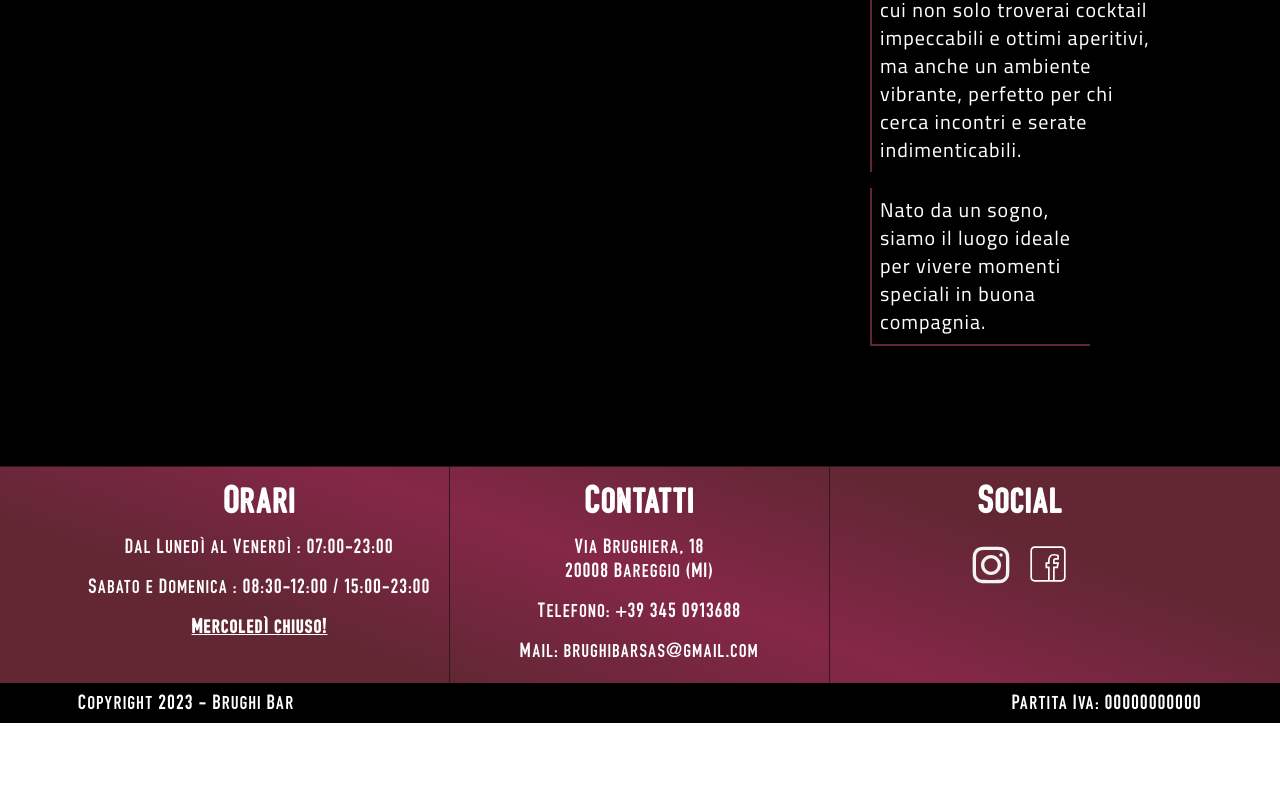
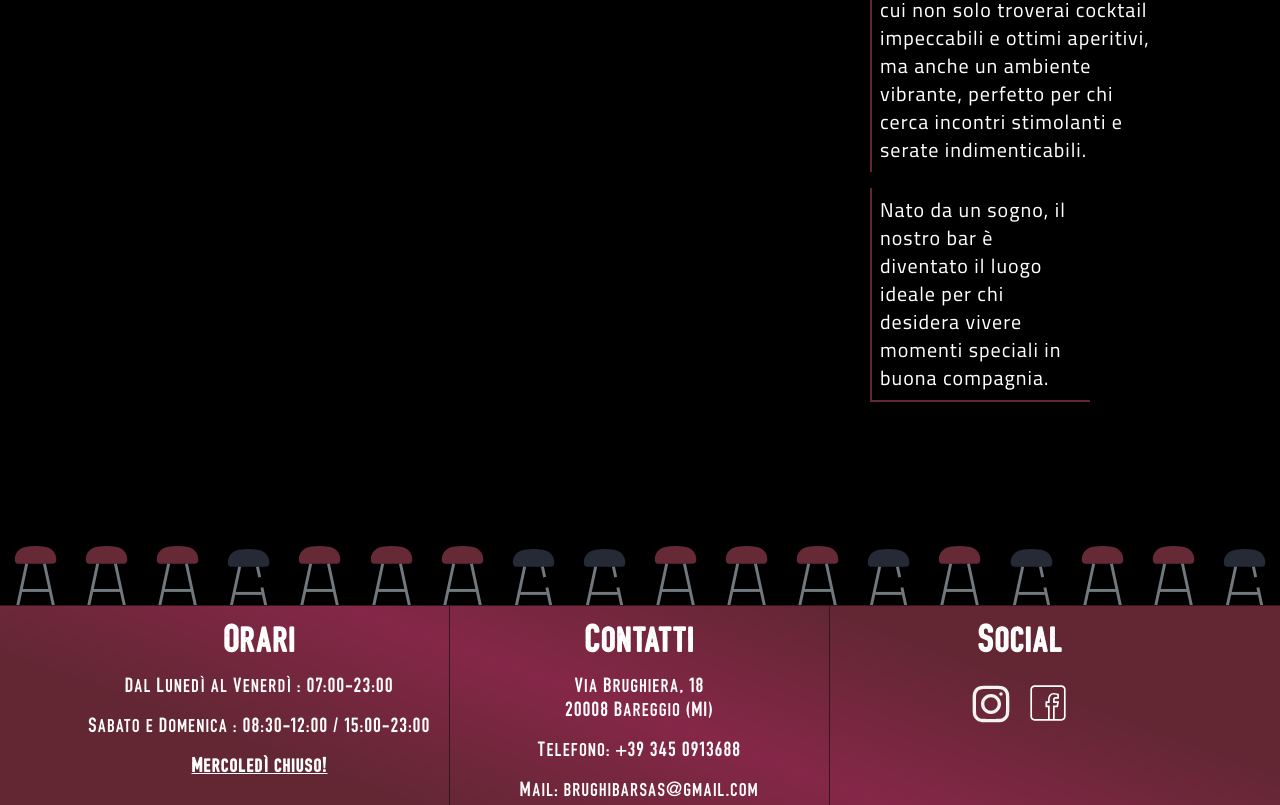
Before and after one commit to Massolinii/bar_brughi, a Next.js app: page / in a window 1280 px wide. Shown: the part 2318-3123 px from the top of the page. Before the commit the page ends 3041 px from the top, so only its background shows below. Built offline with nearby package versions, Linux system fonts and the light colour scheme.

Commit message:
cose cose cose

```diff
--- a/src/app/globals.css
+++ b/src/app/globals.css
@@ -4,7 +4,17 @@
 
 main {
   background: black;
+  background-image: radial-gradient(black 1px, transparent 0);
+  background-size: 40px 40px;
+  background-position: -19px -19px;
   min-height: 60vh;
+}
+
+.dark-bg {
+  background: black;
+  background-image: radial-gradient(black 1px, transparent 0);
+  background-size: 40px 40px;
+  background-position: -19px -19px;
 }
 
 .grad-magenta {
--- a/src/components/chi-siamo/ChiSiamo.js
+++ b/src/components/chi-siamo/ChiSiamo.js
@@ -5,13 +5,14 @@ import { cairo } from "@/assets/FontExport";
 
 export default function ChiSiamo() {
   return (
-    <div className={cairo.className}>
     <div className="bg-black w-full mb-20">
       <div className="container mx-auto grid grid-cols-12 gap-4 p-2">
         <div className="col-span-12 md:col-span-6 flex flex-col justify-center">
           <h2 className="text-4xl md:text-6xl text-end mb-2 md:mb-4 text-lightmag">
             Chi Siamo
           </h2>
+
+          <div className={cairo.className}>
             <p className="p-2 border-t-2 border-l-2 border-magenta text-lg">
               Benvenuti al nostro accogliente bar nel cuore della provincia! Da
               oltre 6 mesi, siamo il punto di ritrovo preferito per gli abitanti
@@ -20,11 +21,12 @@ export default function ChiSiamo() {
               sfiziosi stuzzichini per accompagnare le vostre chiacchiere.
             </p>
           </div>
+        </div>
+
         <div className="col-span-12 md:col-span-6">
           <img src={fotochisiamo.src} alt="Chi Siamo" className="w-full" />
         </div>
       </div>
     </div>
-    </div>
   );
 }
--- a/src/components/chi-siamo/DoveSiamo.js
+++ b/src/components/chi-siamo/DoveSiamo.js
@@ -9,7 +9,7 @@ export default function DoveSiamo() {
         </p>
         <div className="relative">
           <div className={cairo.className}>
-            <p className="p-2 mb-4 border-r-2 border-magenta text-end">
+            <p className="p-2 mb-4 border-r-2 border-magenta text-end text-lg">
               Via Brughiera, 18 - Bareggio (MI) 20008
             </p>
           </div>
--- a/src/components/home/HeroPresentation.js
+++ b/src/components/home/HeroPresentation.js
@@ -85,6 +85,7 @@ export default function HeroPresentation() {
               <span className="text-lightmag">Brughi Bar</span>
             </p>
           </div>
+
           <div className={cairo.className}>
             <p className="p-2 me-0 md:me-8 border-l-2 text-xl tracking-wider border-magenta">
               La nascita di questo bar è frutto di una passione intensa per la
@@ -95,16 +96,25 @@ export default function HeroPresentation() {
               Abbiamo voluto creare un angolo raffinato ma allo stesso tempo
               accogliente, in cui non solo troverai cocktail impeccabili e
               ottimi aperitivi, ma anche un ambiente vibrante, perfetto per chi
-              cerca incontri e serate indimenticabili.
+              cerca incontri stimolanti e serate indimenticabili.
             </p>
 
             <p className="p-2 me-6 md:me-24 border-l-2 border-b-2 text-xl tracking-wider border-magenta">
-              Nato da un sogno, siamo il luogo ideale per vivere momenti
-              speciali in buona compagnia.
+              Nato da un sogno, il nostro bar è diventato il luogo ideale per
+              chi desidera vivere momenti speciali in buona compagnia.
             </p>
           </div>
-          <br /> <br />
         </div>
+        <br /> <br />
+      </div>
+      <div className="flex">
+        {stoolsArray.map((isBroken, index) =>
+          isBroken ? (
+            <SVGIcons.StoolBroken key={index} />
+          ) : (
+            <SVGIcons.Stool key={index} />
+          )
+        )}
       </div>
     </div>
   );
```
Lines whose indentation alone changed are shown as unchanged.
